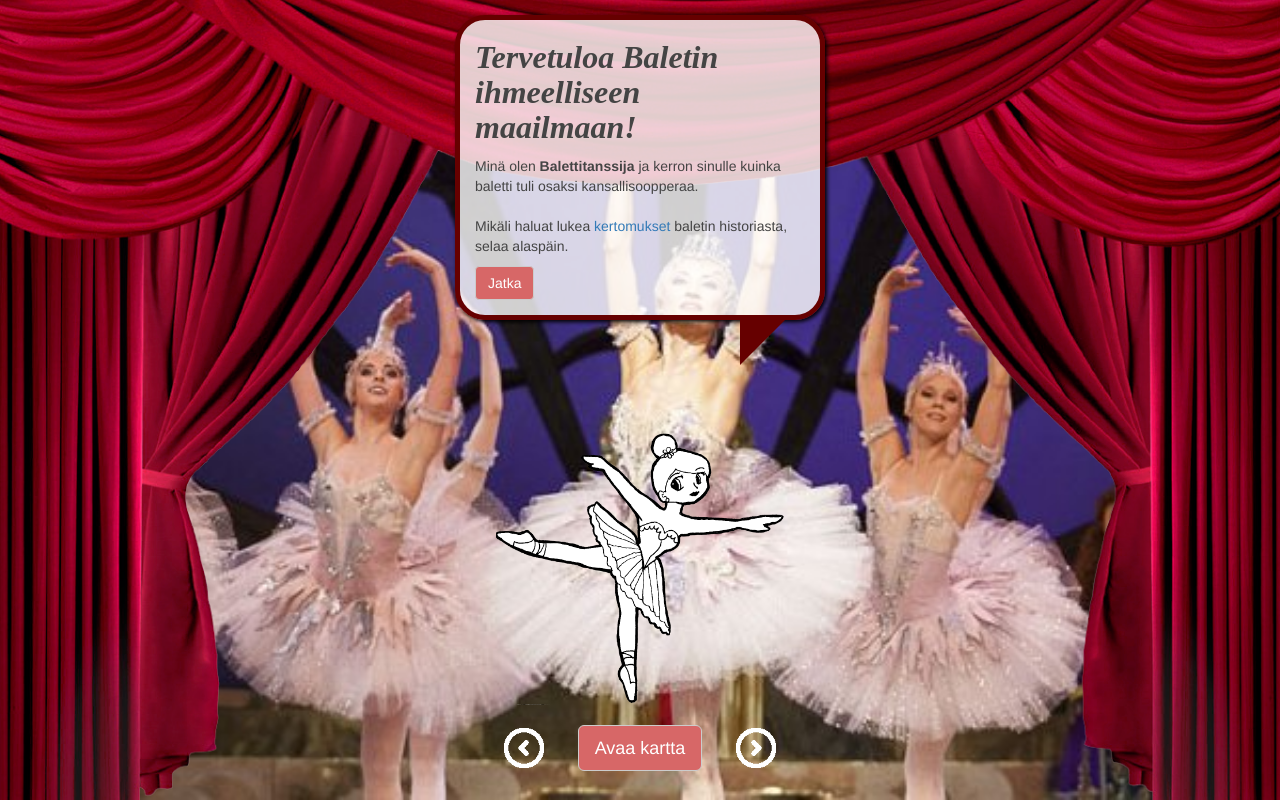
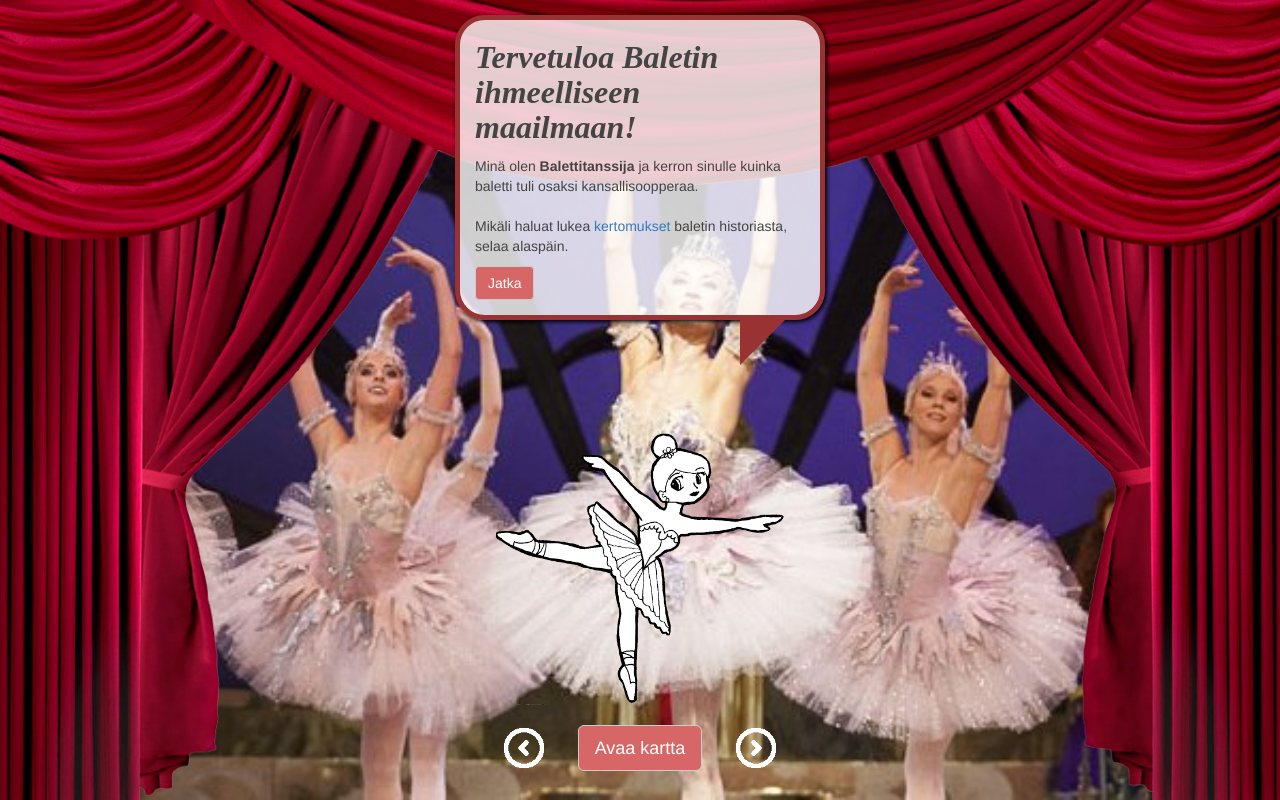
Before and after one commit to Temzasse/Oopperan-Taika, a plain HTML site: page baletti.html in a window 1280 px wide. Drawn offline with nearby package versions, Linux system fonts and the light colour scheme.

Commit message:
colored - kettu

```diff
--- a/css/style.css
+++ b/css/style.css
@@ -132,7 +132,7 @@ div.speech
 	/*height: 90%;
 	background-color: #fff;*/
 	background: rgba(255,255,255,0.8);
-	border: 5px solid #660000;
+	border: 5px solid #993333;
 	-webkit-border-radius: 30px;
 	-moz-border-radius: 30px;
 	border-radius: 30px;
@@ -151,7 +151,7 @@ div.speech:before
 	height: 0;
 	top: 100%;
 	border: 25px solid;
-	border-color: #660000 #660000 transparent transparent;
+	border-color: #993333 #993333 transparent transparent;
 }
 div.speech:after
 {
@@ -167,7 +167,7 @@ div.speech:after
 /* kolmio vasemmalla */
 .speech-left.speech:before{
 	left: 30px;
-	border-color: #660000 #660000 transparent transparent;
+	border-color: #993333 #993333 transparent transparent;
 }
 .speech-left.speech:after{
 	left: 42px;
@@ -176,7 +176,7 @@ div.speech:after
 /* kolmio oikealla */
 .speech-right.speech:before{
 	right: 30px;
-	border-color: #660000 transparent transparent #660000;
+	border-color: #993333 transparent transparent #993333;
 }
 .speech-right.speech:after{
 	right: 42px;
```
Also changed, not shown: images/kettu.png, images/kettu_bw.png (added), images/kissa.png.
